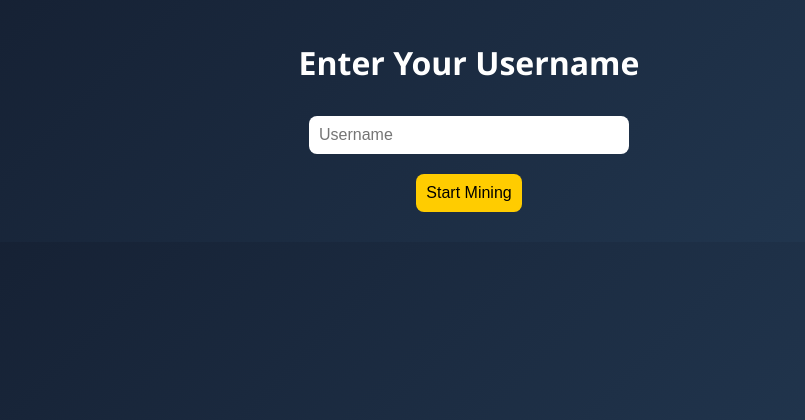
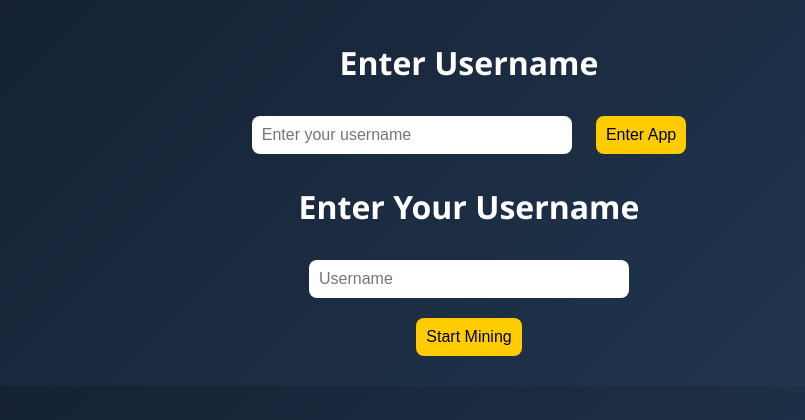
Before and after one commit to soyb1/dodpro, a Flask app: page /home in a window 1280 px wide. Shown: the top 420 px of the page, without its empty margins (171-976 px from the left). Run offline with Flask 2, Linux system fonts and the light colour scheme; the visitor is signed in with stand-in values (Sample User, id 1).

Commit message:
Update index.html

```diff
--- a/templates/index.html
+++ b/templates/index.html
@@ -1,6 +1,22 @@
+<!-- templates/login.html -->
 <!DOCTYPE html>
 <html lang="en">
 <head>
+  <meta charset="UTF-8">
+  <title>Login | DOD Mining</title>
+  <link rel="stylesheet" href="{{ url_for('static', filename='style.css') }}">
+</head>
+<body>
+  <div class="login-container">
+    <h1>Enter Username</h1>
+    <form method="POST" action="/set_username">
+      <input type="text" name="username" placeholder="Enter your username" required />
+      <button type="submit">Enter App</button>
+    </form>
+  </div>
+</body>
+</html>
+
   <meta charset="UTF-8" />
   <meta name="viewport" content="width=device-width, initial-scale=1.0"/>
   <title>DOD Mining Bot</title>
```
